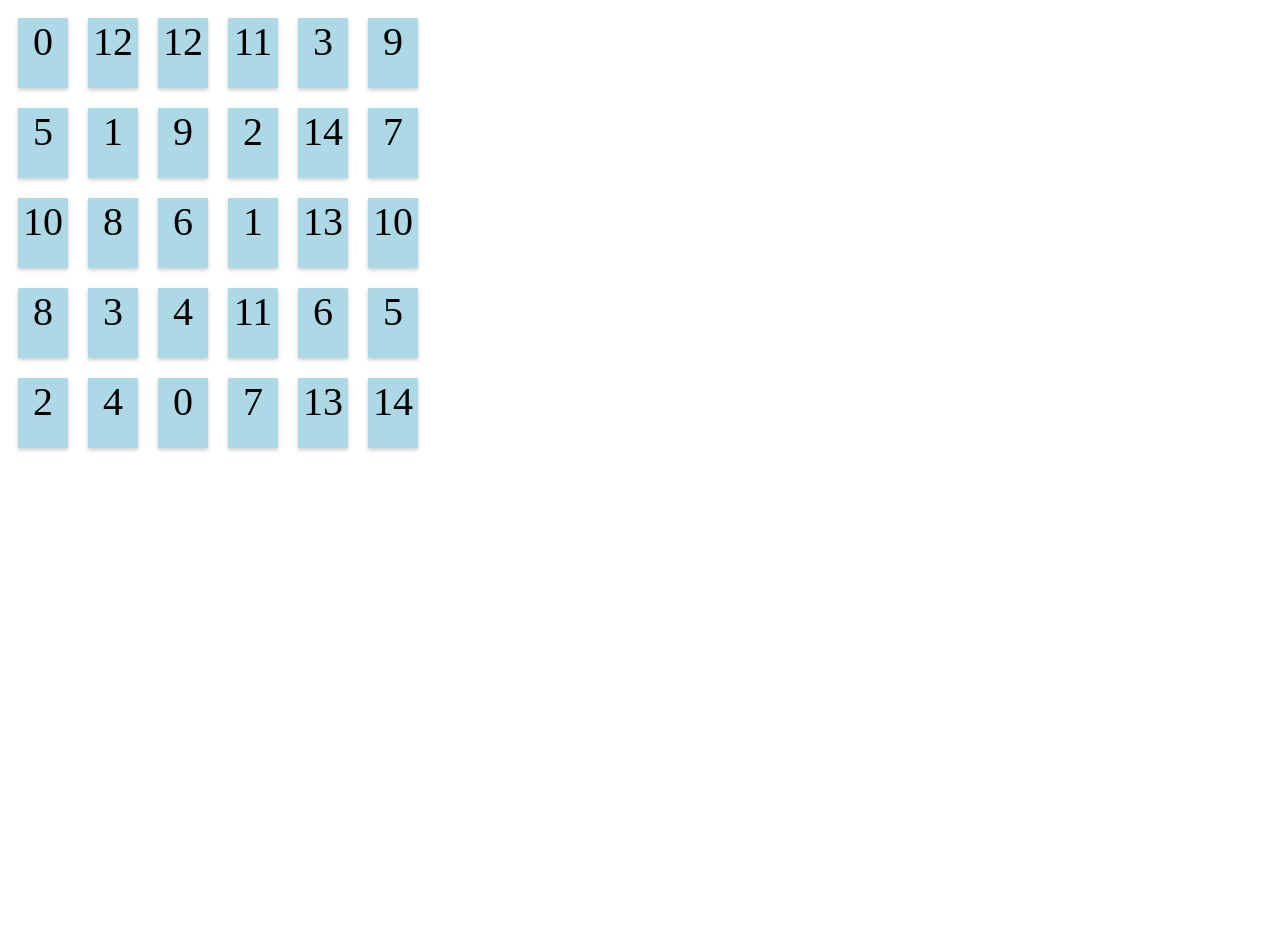
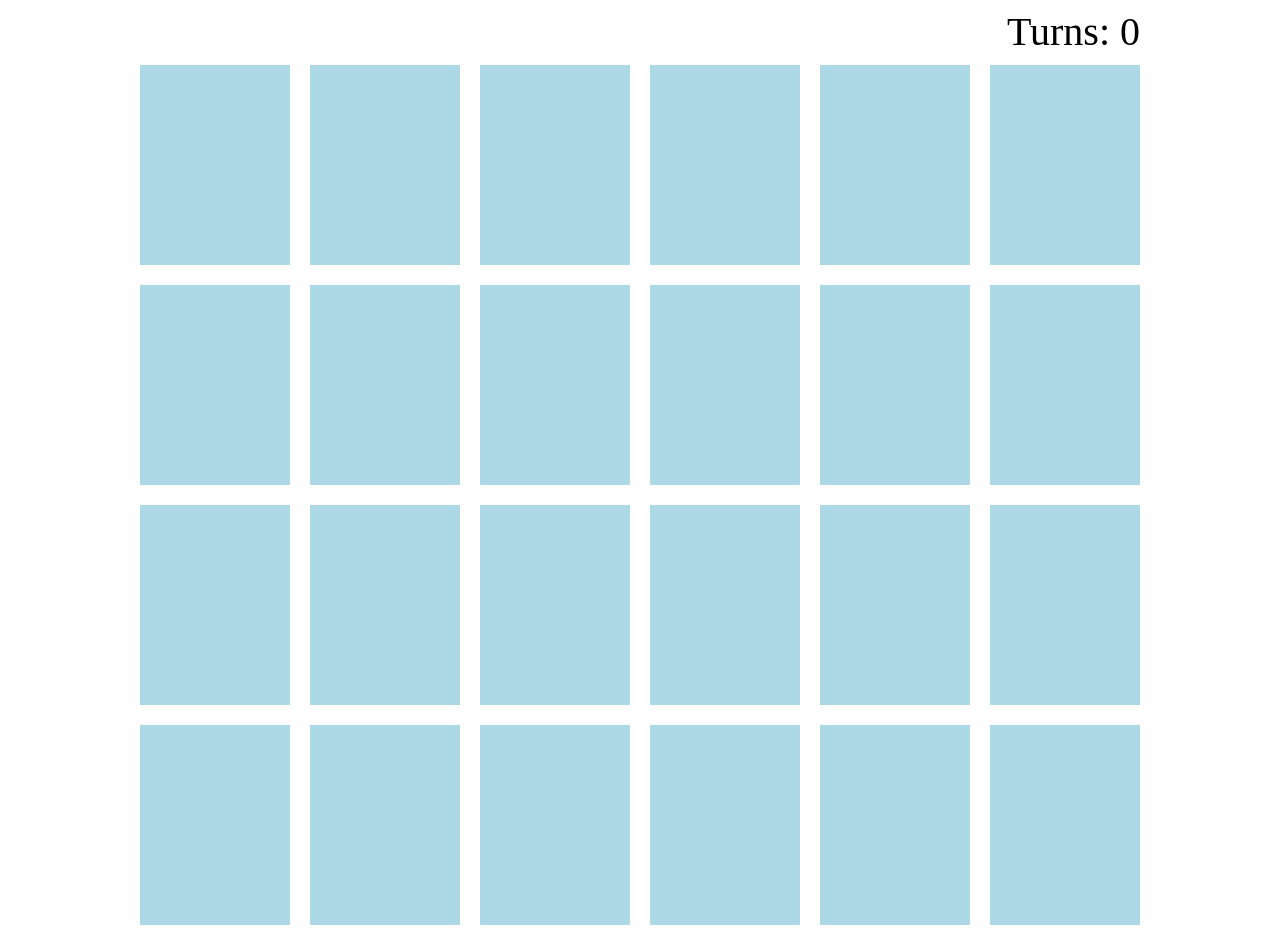
Before and after one commit to StewartMicah/Card-Memory-Matching, a React app: page / in a window 1280 px wide. Shown: the top 928 px of the page. Before the commit the page ends 800 px from the top, so only its background shows below. Built offline with nearby package versions, Linux system fonts and the light colour scheme.

Commit message:
adding styles

```diff
--- a/src/index.css
+++ b/src/index.css
@@ -1,7 +1,6 @@
-#root {
+/* #root {
   display: flex;
-  flex-wrap: wrap;
-  height: 500px;
+  justify-content: center;
 }
 
 .cards{
@@ -11,21 +10,117 @@
 .card {
   background-color: lightblue;
   box-shadow: 0 2px 4px 0 rgba(0,0,0,0.2);
-  font-size: 40px;
+  font-size: 120px;
   margin: 10px;
   transition: 0.3s;
-  width: 50px;
-  height: 70px;
+  width: 150px;
+  height: 200px;
   display: flex;
   align-content: center;
   justify-content: center;
   padding: 0;
+  border-radius: 3%;
+  cursor: pointer;
 }
 
 .card:hover {
   box-shadow: 0 4px 8px 0 rgba(0,0,0,0.2);
 }
 
-.container {
-  padding: 2px 16px;
+.cardFace {
+  display: none;
+  height: 50px;
+  margin-top: 20%;
 }
+
+#score {
+  margin-right: 10px;
+  display: flex;
+  justify-content: right;
+  font-size: 40px;
+} */
+
+
+
+/* test */
+
+#root {
+  display: flex;
+  justify-content: center;
+}
+
+.cards{
+  display: flex;
+}
+
+.card {
+  font-size: 120px;
+  margin: 10px;
+  transition: 0.3s;
+  width: 150px;
+  height: 200px;
+  display: flex;
+  align-content: center;
+  justify-content: center;
+  padding: 0;
+  border-radius: 3%;
+  cursor: pointer;
+}
+
+.cardFace {
+  display: none;
+  height: 50px;
+  margin-top: 20%;
+}
+
+#score {
+  margin-right: 10px;
+  display: flex;
+  justify-content: right;
+  font-size: 40px;
+}
+
+/* The flip card container - set the width and height to whatever you want. We have added the border property to demonstrate that the flip itself goes out of the box on hover (remove perspective if you don't want the 3D effect */
+.flip-card {
+  background-color: transparent;
+  width: 300px;
+  height: 200px;
+  perspective: 1000px; /* Remove this if you don't want the 3D effect */
+}
+
+/* This container is needed to position the front and back side */
+.flip-card-inner {
+  position: relative;
+  width: 100%;
+  height: 100%;
+  text-align: center;
+  transition: transform 0.8s;
+  transform-style: preserve-3d;
+}
+
+/* Do an horizontal flip when you move the mouse over the flip box container */
+.flip-card:hover .flip-card-inner {
+  transform: rotateY(180deg);
+}
+
+/* Position the front and back side */
+.flip-card-front, .flip-card-back {
+  position: absolute;
+  width: 100%;
+  height: 100%;
+  -webkit-backface-visibility: hidden; /* Safari */
+  backface-visibility: hidden;
+}
+
+/* Style the front side (fallback if image is missing) */
+.flip-card-front {
+  background-color: lightblue;
+  color: black;
+}
+
+/* Style the back side */
+.flip-card-back {
+  background-color: lightblue;
+  color: black;
+  transform: rotateY(180deg);
+}
--- a/src/index.js
+++ b/src/index.js
@@ -1,34 +1,129 @@
-import React, {useState, useEffect} from 'react'
-import { createRoot } from 'react-dom/client';
-import './index.css'
-import _ from 'lodash'
-
+import React, { useState, useEffect } from "react";
+import { createRoot } from "react-dom/client";
+import "./index.css";
+import _ from "lodash";
 
 const App = () => {
   const [cards, setcards] = useState([]);
+  const [score, setScore] = useState(0);
+  let Flipped = [];
+  let checkId = [];
+  let checkValue = [];
+  useEffect(() => {
+    let cardData = [];
 
-  useEffect(() => {
-    let cardFace = [];
-
-    for (let i = 0; i < 15; i++){
-      cardFace.push(i);
-      cardFace.push(i);
-      console.log(cardFace);
+    for (let i = 0; i < 15; i++) {
+      cardData.push({
+        face: i,
+        value: i,
+        id: _.uniqueId(),
+      });
+      cardData.push({
+        face: i,
+        value: i,
+        id: _.uniqueId(),
+      });
     }
 
-    setcards(_.shuffle(cardFace))
-  }, [])
-  const rows  = _.chunk(cards, 6)
-  console.log(rows)
+    setcards(_.shuffle(cardData));
+  }, []);
+  const rows = _.chunk(cards, 6);
+
+  const show = (element) => {
+    document.getElementById(element).childNodes[0].style.display = "block";
+    document.getElementById(element).style.cursor = "default";
+  };
+
+  const hide = (element) => {
+    document.getElementById(element).childNodes[0].style.display = "none";
+    document.getElementById(element).style.cursor = "pointer";
+  };
+
+  const flipHandler = (id1, id2) => {
+    Flipped.push(id1, id2);
+    Flipped.forEach(show);
+  };
+
+  const clickHandler = (clickedId, clickedValue) => {
+    for (var x = 0; x < Flipped.length; x++) {
+      if (Flipped[x] == clickedId) {
+        return;
+      }
+    }
+
+    if (clickedId == checkId[0]) {
+      return;
+    }
+
+    if (checkValue.length < 2) {
+      checkValue.push(clickedValue);
+      checkId.push(clickedId);
+      show(clickedId);
+
+      if (checkValue.length == 2) {
+        setTimeout(function () {
+          //checking if values match
+          if (checkValue[0] == checkValue[1]) {
+            flipHandler(checkId[0], checkId[1]);
+            checkId.splice(0, 2);
+            checkValue.splice(0, 2);
+          } else {
+            checkId.forEach(hide);
+            checkId.splice(0, 2);
+            checkValue.splice(0, 2);
+            setScore(score + 1);
+            console.log(score);
+          }
+        }, 1000);
+      }
+    }
+  };
+
+  console.log();
+  // return (
+  //   <div id="container">
+  //     <div id="score">Turns: {score}</div>
+  //     {rows.map((Cards) => (
+  //       <div className="cards">
+  //         {Cards.map((card) => (
+  //           <div
+  //             id={card.id}
+  //             className="card"
+  //             onClick={() => clickHandler(card.id, card.value)}
+  //           >
+  //             <div className="cardFace">{card.face}</div>
+  //           </div>
+  //         ))}
+  //       </div>
+  //     ))}
+  //   </div>
+  // );
+
   return (
-    <div>
-      {rows.map((Cards) => <div className='cards'>{Cards.map((card) => <div className='card'><div>{card}</div></div>)}</div>)}
+    <div id="container">
+      <div id="score">Turns: {score}</div>
+      {rows.map((Cards) => (
+        <div className="cards">
+          {Cards.map((card) => (
+            <div
+              id={card.id}
+              className="card"
+              onClick={() => clickHandler(card.id, card.value)}
+            >
+              <div class="flip-card">
+                <div class="flip-card-inner">
+                  <div class="flip-card-front"></div>
+                  <div class="flip-card-back">{card.face}</div>
+                </div>
+              </div>
+            </div>
+          ))}
+        </div>
+      ))}
     </div>
-  )
+  );
+};
 
-}
-
-
-const container = document.getElementById('root');
+const container = document.getElementById("root");
 const root = createRoot(container);
-root.render(<App/>);
+root.render(<App />);
```
